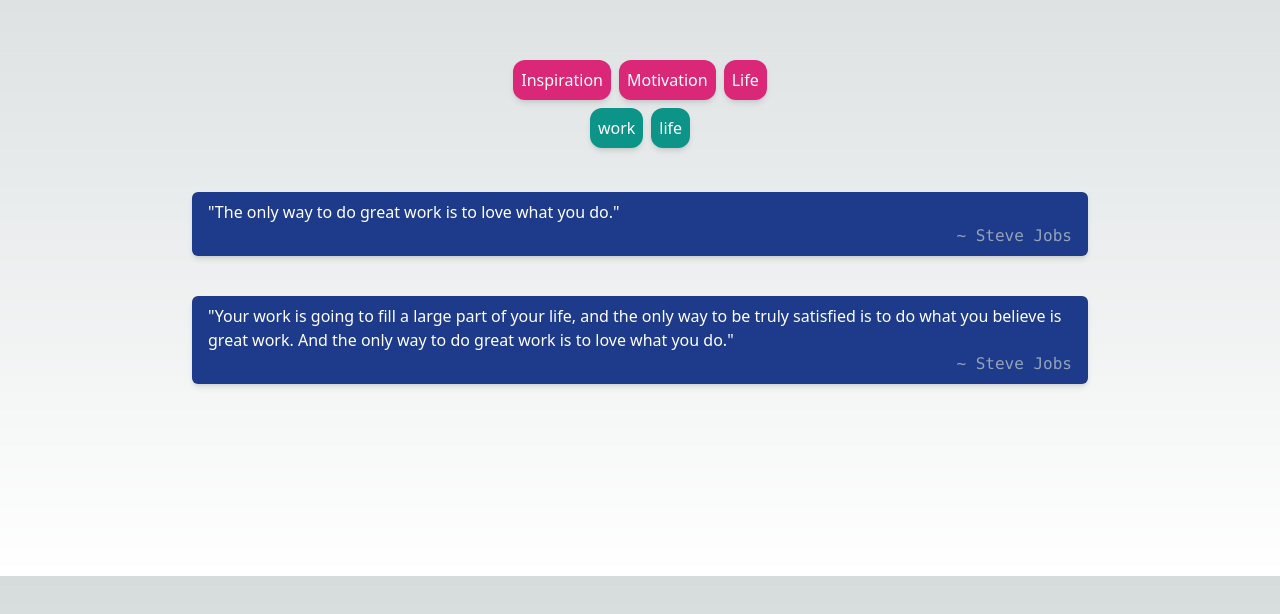
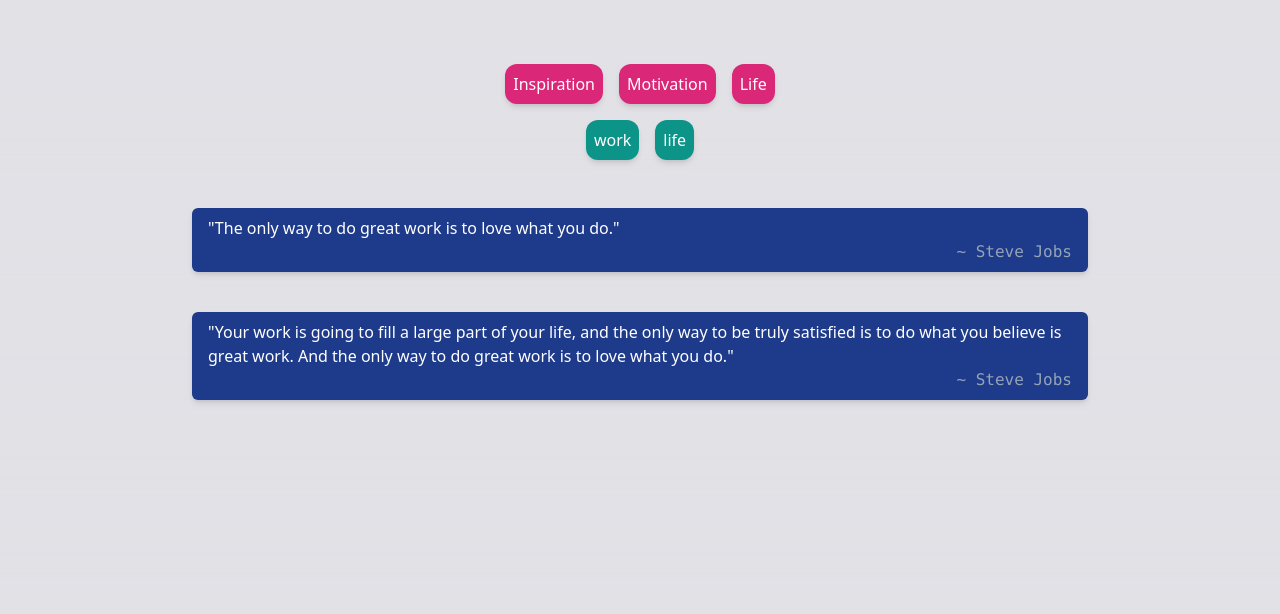
Before and after one commit to AlisonRampton/cs-classes-cards, a Next.js app: page / in a window 1280 px wide. Shown: the part 136-750 px from the top of the page. Built offline with nearby package versions, Linux system fonts and the light colour scheme.

Commit message:
Added polish and refined light mode design

```diff
--- a/app/button.tsx
+++ b/app/button.tsx
@@ -1,6 +1,3 @@
-import { useDebouncedCallback } from "use-debounce";
-import { usePathname, useParams, useRouter } from "next/navigation";
-
 export default function Button({
   text,
   className,
@@ -16,7 +13,7 @@ export default function Button({
   return (
     <div
       className={`rounded-xl min-w-1/3 basis-1/2 p-2 m-1  text-white font-sans hover:shadow-inner shadow-md
-    transition-all text-center ${className}`}
+    transition-all text-center focus:ring-2 ${className}`}
     >
       {text}
     </div>
--- a/app/chatgpt.tsx
+++ b/app/chatgpt.tsx
@@ -125,17 +125,32 @@ const TabbedQuotes: React.FC = () => {
   return (
     <div className="flex flex-col items-center justify-between p-24">
       <div className="tabs">
-        <button onClick={() => handleTopCategoryChange("inspiration")}>
+        <button
+          onClick={() => handleTopCategoryChange("inspiration")}
+          className="m-1 rounded-xl focus-within:ring-4 dark:ring-pink-950 ring-pink-300"
+        >
           <Button
             text="Inspiration"
-            className="bg-pink-600 hover:bg-pink-500"
+            className="bg-pink-600 hover:bg-pink-500 active:bg-pink-300"
           />
         </button>
-        <button onClick={() => handleTopCategoryChange("motivation")}>
-          <Button text="Motivation" className="bg-pink-600 hover:bg-pink-500" />
+        <button
+          onClick={() => handleTopCategoryChange("motivation")}
+          className="m-1 rounded-xl focus-within:ring-4 dark:ring-pink-950 ring-pink-300"
+        >
+          <Button
+            text="Motivation"
+            className="bg-pink-600 hover:bg-pink-500 active:bg-pink-300"
+          />
         </button>
-        <button onClick={() => handleTopCategoryChange("life")}>
-          <Button text="Life" className="bg-pink-600 hover:bg-pink-500" />
+        <button
+          onClick={() => handleTopCategoryChange("life")}
+          className="m-1 rounded-xl focus-within:ring-4 dark:ring-pink-950 ring-pink-300"
+        >
+          <Button
+            text="Life"
+            className="bg-pink-600 hover:bg-pink-500 active:bg-pink-300"
+          />
         </button>
       </div>
       <div className="subtabs">
@@ -143,10 +158,11 @@ const TabbedQuotes: React.FC = () => {
           <button
             key={index}
             onClick={() => handleSubCategoryChange(subcategory)}
+            className="m-1 rounded-xl focus-within:ring-4 dark:ring-teal-950 ring-teal-300"
           >
             <Button
               text={subcategory}
-              className="bg-teal-600 hover:bg-teal-500"
+              className="bg-teal-600 hover:bg-teal-500 active:bg-teal-300"
             />
           </button>
         ))}
--- a/app/globals.css
+++ b/app/globals.css
@@ -4,15 +4,15 @@
 
 :root {
   --foreground-rgb: 0, 0, 0;
-  --background-start-rgb: 214, 219, 220;
-  --background-end-rgb: 255, 255, 255;
+  --background-start-rgb: 225, 225, 230;
+  --background-end-rgb: 225, 225, 230;
 }
 
 @media (prefers-color-scheme: dark) {
   :root {
-    --foreground-rgb: 255, 255, 255;
-    --background-start-rgb: 0, 0, 0;
-    --background-end-rgb: 0, 0, 0;
+    --foreground-rgb: 250, 250, 250;
+    --background-start-rgb: 25, 30, 50;
+    --background-end-rgb: 25, 30, 50;
   }
 }
 
--- a/app/layout.tsx
+++ b/app/layout.tsx
@@ -5,8 +5,8 @@ import "./globals.css";
 const inter = Inter({ subsets: ["latin"] });
 
 export const metadata: Metadata = {
-  title: "Create Next App",
-  description: "Generated by create next app",
+  title: "React Card Handler",
+  description: "For CS 356",
 };
 
 export default function RootLayout({
--- a/app/page.tsx
+++ b/app/page.tsx
@@ -1,11 +1,8 @@
 "use client";
 
-import Image from "next/image";
-import Card from "@/app/card";
 import TabbedQuotes from "./chatgpt";
 
 export default function Home() {
-  var tags = new Array("live", "laugh", "love");
   return (
     // <main className="flex min-h-screen flex-col items-center justify-between p-24">
     //   <div className="z-10 max-w-5xl w-full items-center justify-between font-mono text-sm lg:flex">
```
